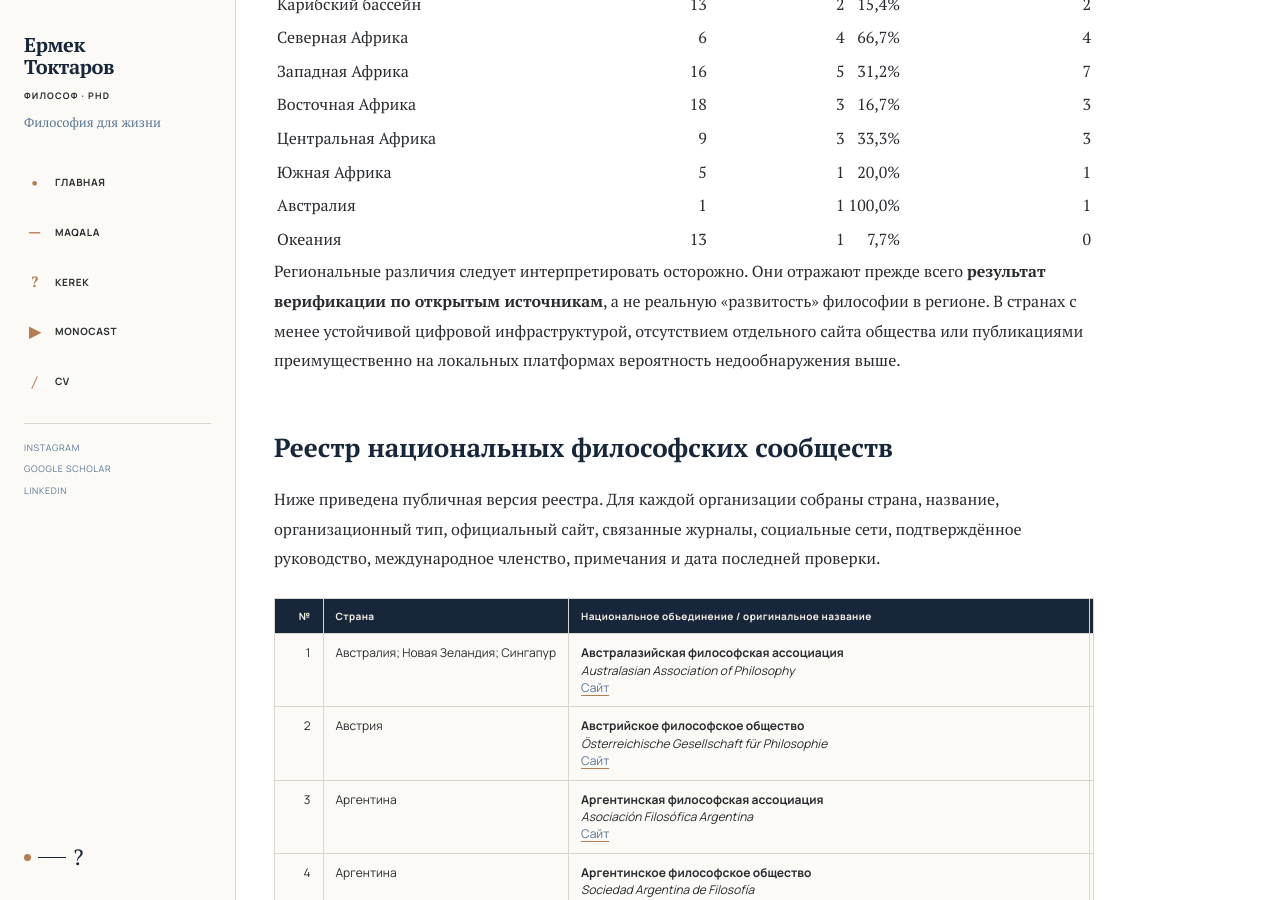
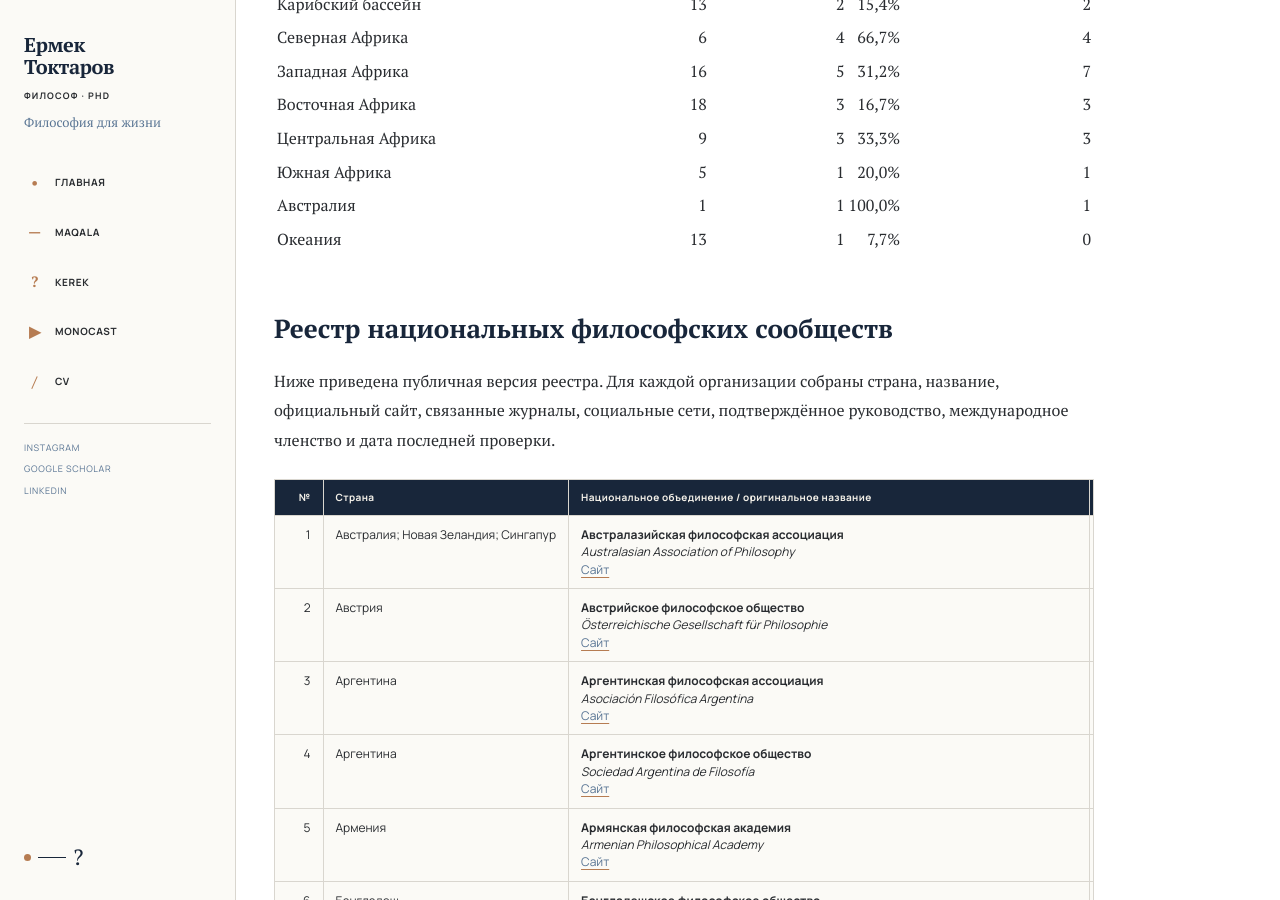
Before and after one commit to ermekuss/blog, a Jekyll site: the page built from _kerek/national-philosophical-societies.md, in a window 1280 px wide and 900 px high, scrolled down 3781 px. Built offline with Jekyll 4.4.1, drawn with Linux system fonts in a browser that asks for light colours.

Commit message:
Revise national philosophical societies registry text
Removed cautionary note about regional differences in philosophical societies and streamlined the registry description.

```diff
--- a/_kerek/national-philosophical-societies.md
+++ b/_kerek/national-philosophical-societies.md
@@ -95,11 +95,9 @@ Wikipedia не использовалась как источник, подтв
 | Австралия | 1 | 1 | 100,0% | 1 |
 | Океания | 13 | 1 | 7,7% | 0 |
 
-Региональные различия следует интерпретировать осторожно. Они отражают прежде всего **результат верификации по открытым источникам**, а не реальную «развитость» философии в регионе. В странах с менее устойчивой цифровой инфраструктурой, отсутствием отдельного сайта общества или публикациями преимущественно на локальных платформах вероятность недообнаружения выше.
-
 ## Реестр национальных философских сообществ
 
-Ниже приведена публичная версия реестра. Для каждой организации собраны страна, название, организационный тип, официальный сайт, связанные журналы, социальные сети, подтверждённое руководство, международное членство, примечания и дата последней проверки.
+Ниже приведена публичная версия реестра. Для каждой организации собраны страна, название, официальный сайт, связанные журналы, социальные сети, подтверждённое руководство, международное членство и дата последней проверки.
 
 <div class="table-scroll" markdown="1">
 
```
